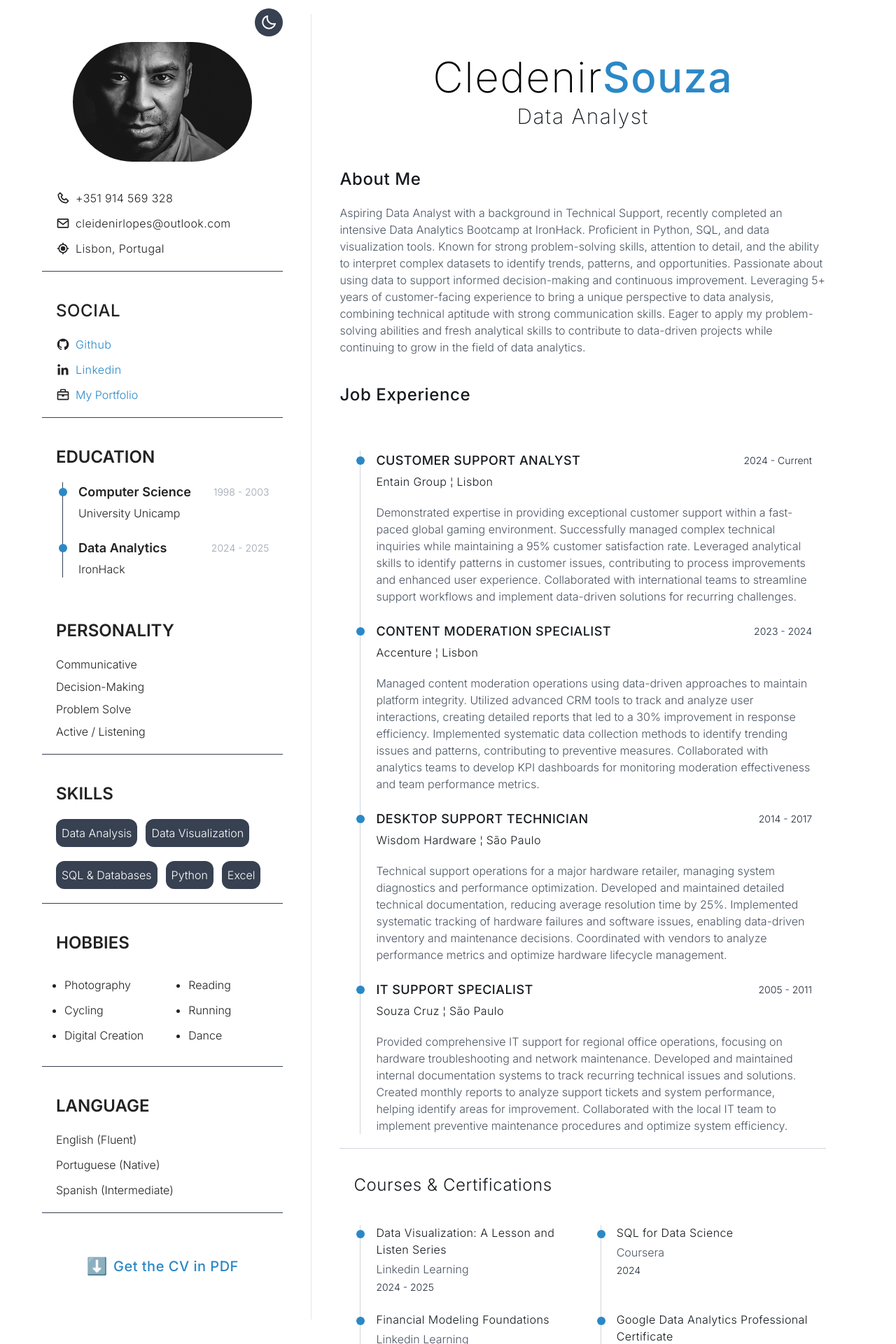
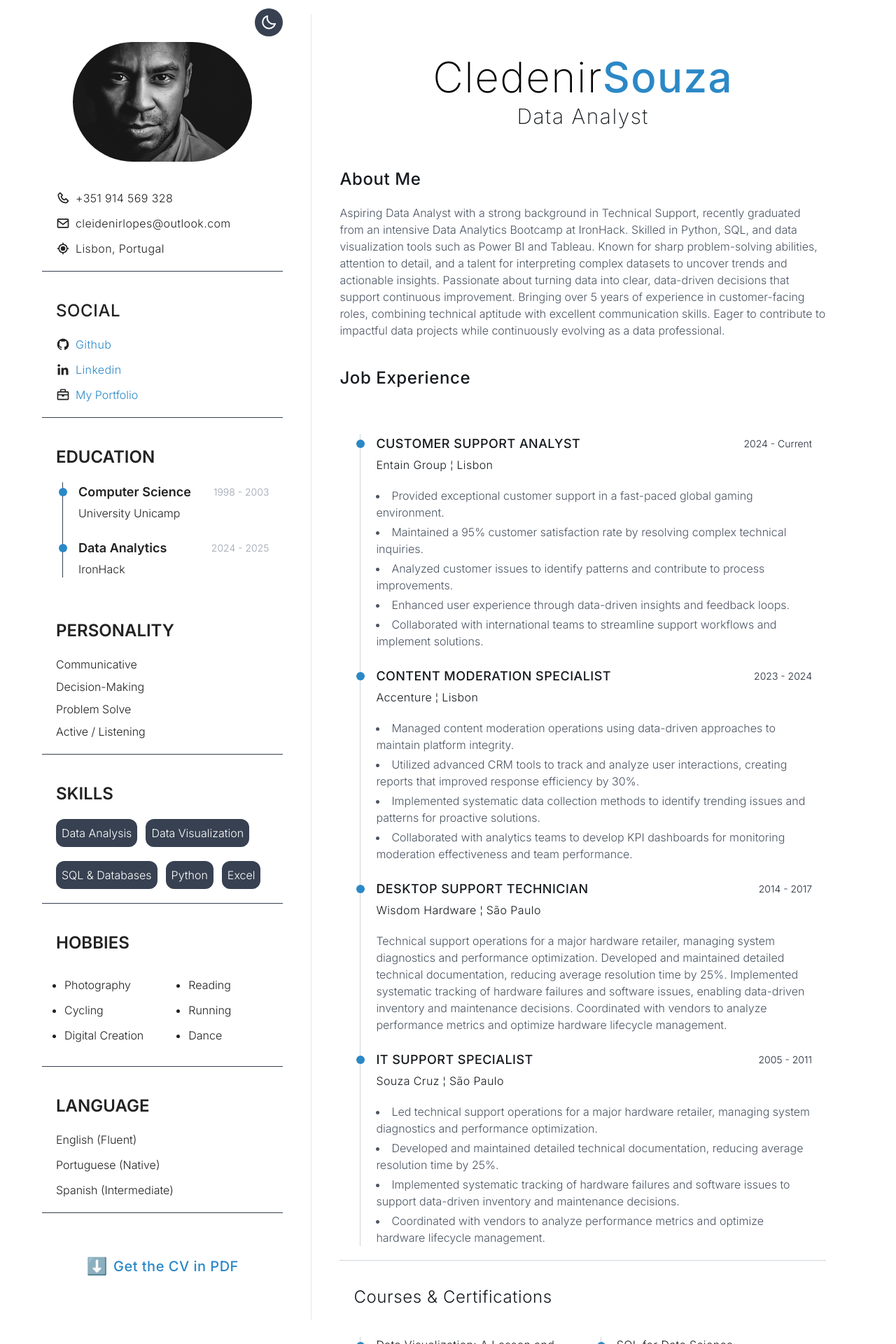
Before and after one commit to cleidenirlopes/myresume, a React (Vite) app: page / in a window 1280 px wide. Shown: the top 1920 px of the page at 70% size. Built offline with nearby package versions, Linux system fonts and the light colour scheme.

Commit message:
Update Home.jsx

```diff
--- a/src/components/Home.jsx
+++ b/src/components/Home.jsx
@@ -27,7 +27,9 @@ const Home = () => {
             About Me
           </h2>
           <p className="text-sm text-gray-600 dark:text-gray-400 md:text-base max-w-3xl font-light leading-relaxed">
-          Aspiring Data Analyst with a background in Technical Support, recently completed an intensive Data Analytics Bootcamp at IronHack. Proficient in Python, SQL, and data visualization tools. Known for strong problem-solving skills, attention to detail, and the ability to interpret complex datasets to identify trends, patterns, and opportunities. Passionate about using data to support informed decision-making and continuous improvement. Leveraging 5+ years of customer-facing experience to bring a unique perspective to data analysis, combining technical aptitude with strong communication skills. Eager to apply my problem-solving abilities and fresh analytical skills to contribute to data-driven projects while continuing to grow in the field of data analytics.
+         Aspiring Data Analyst with a strong background in Technical Support, recently graduated from an intensive Data Analytics Bootcamp at IronHack. Skilled in Python, SQL, and data visualization tools such as Power BI and Tableau.
+         Known for sharp problem-solving abilities, attention to detail, and a talent for interpreting complex datasets to uncover trends and actionable insights. Passionate about turning data into clear, data-driven decisions that support continuous improvement.
+         Bringing over 5 years of experience in customer-facing roles, combining technical aptitude with excellent communication skills. Eager to contribute to impactful data projects while continuously evolving as a data professional.
           </p>
         </div>
 
@@ -50,9 +52,13 @@ const Home = () => {
                 <span className="text-sm text-gray-800 dark:text-gray-300 font-light">2024 - Current</span>
               </div>
               <span className="font-light tracking-wide mb-4">Entain Group ¦ Lisbon</span>
-              <p className="text-sm text-gray-600 dark:text-gray-400 md:text-base font-light leading-relaxed">
-                Demonstrated expertise in providing exceptional customer support within a fast-paced global gaming environment. Successfully managed complex technical inquiries while maintaining a 95% customer satisfaction rate. Leveraged analytical skills to identify patterns in customer issues, contributing to process improvements and enhanced user experience. Collaborated with international teams to streamline support workflows and implement data-driven solutions for recurring challenges.
-              </p>
+              <ul className="text-sm text-gray-600 dark:text-gray-400 md:text-base font-light leading-relaxed list-disc list-inside space-y-1">
+              <li>Provided exceptional customer support in a fast-paced global gaming environment.</li>
+              <li>Maintained a 95% customer satisfaction rate by resolving complex technical inquiries.</li>
+              <li>Analyzed customer issues to identify patterns and contribute to process improvements.</li>
+              <li>Enhanced user experience through data-driven insights and feedback loops.</li>
+              <li>Collaborated with international teams to streamline support workflows and implement solutions.</li>
+            </ul>
             </li>
 
             {/* Accenture */}
@@ -63,9 +69,13 @@ const Home = () => {
                 <span className="text-sm text-gray-800 dark:text-gray-300 font-light">2023 - 2024</span>
               </div>
               <span className="font-light tracking-wide mb-4">Accenture ¦ Lisbon</span>
-              <p className="text-sm text-gray-600 dark:text-gray-400 md:text-base font-light leading-relaxed">
-                Managed content moderation operations using data-driven approaches to maintain platform integrity. Utilized advanced CRM tools to track and analyze user interactions, creating detailed reports that led to a 30% improvement in response efficiency. Implemented systematic data collection methods to identify trending issues and patterns, contributing to preventive measures. Collaborated with analytics teams to develop KPI dashboards for monitoring moderation effectiveness and team performance metrics.
-              </p>
+              <ul className="text-sm text-gray-600 dark:text-gray-400 md:text-base font-light leading-relaxed list-disc list-inside space-y-1">
+              <li>Managed content moderation operations using data-driven approaches to maintain platform integrity.</li>
+              <li>Utilized advanced CRM tools to track and analyze user interactions, creating reports that improved response efficiency by 30%.</li>
+              <li>Implemented systematic data collection methods to identify trending issues and patterns for proactive solutions.</li>
+              <li>Collaborated with analytics teams to develop KPI dashboards for monitoring moderation effectiveness and team performance.</li>
+            </ul>
+
             </li>
 
             {/* Wisdom */}
@@ -89,9 +99,12 @@ const Home = () => {
                 <span className="text-sm text-gray-800 dark:text-gray-300 font-light">2005 - 2011</span>
               </div>
               <span className="font-light tracking-wide mb-4">Souza Cruz ¦ São Paulo</span>
-              <p className="text-sm text-gray-600 dark:text-gray-400 md:text-base font-light leading-relaxed">
-                Provided comprehensive IT support for regional office operations, focusing on hardware troubleshooting and network maintenance. Developed and maintained internal documentation systems to track recurring technical issues and solutions. Created monthly reports to analyze support tickets and system performance, helping identify areas for improvement. Collaborated with the local IT team to implement preventive maintenance procedures and optimize system efficiency.
-              </p>
+              <ul className="text-sm text-gray-600 dark:text-gray-400 md:text-base font-light leading-relaxed list-disc list-inside space-y-1">
+              <li>Led technical support operations for a major hardware retailer, managing system diagnostics and performance optimization.</li>
+              <li>Developed and maintained detailed technical documentation, reducing average resolution time by 25%.</li>
+              <li>Implemented systematic tracking of hardware failures and software issues to support data-driven inventory and maintenance decisions.</li>
+              <li>Coordinated with vendors to analyze performance metrics and optimize hardware lifecycle management.</li>
+            </ul>
             </li>
           </ul>
         </div>
```
